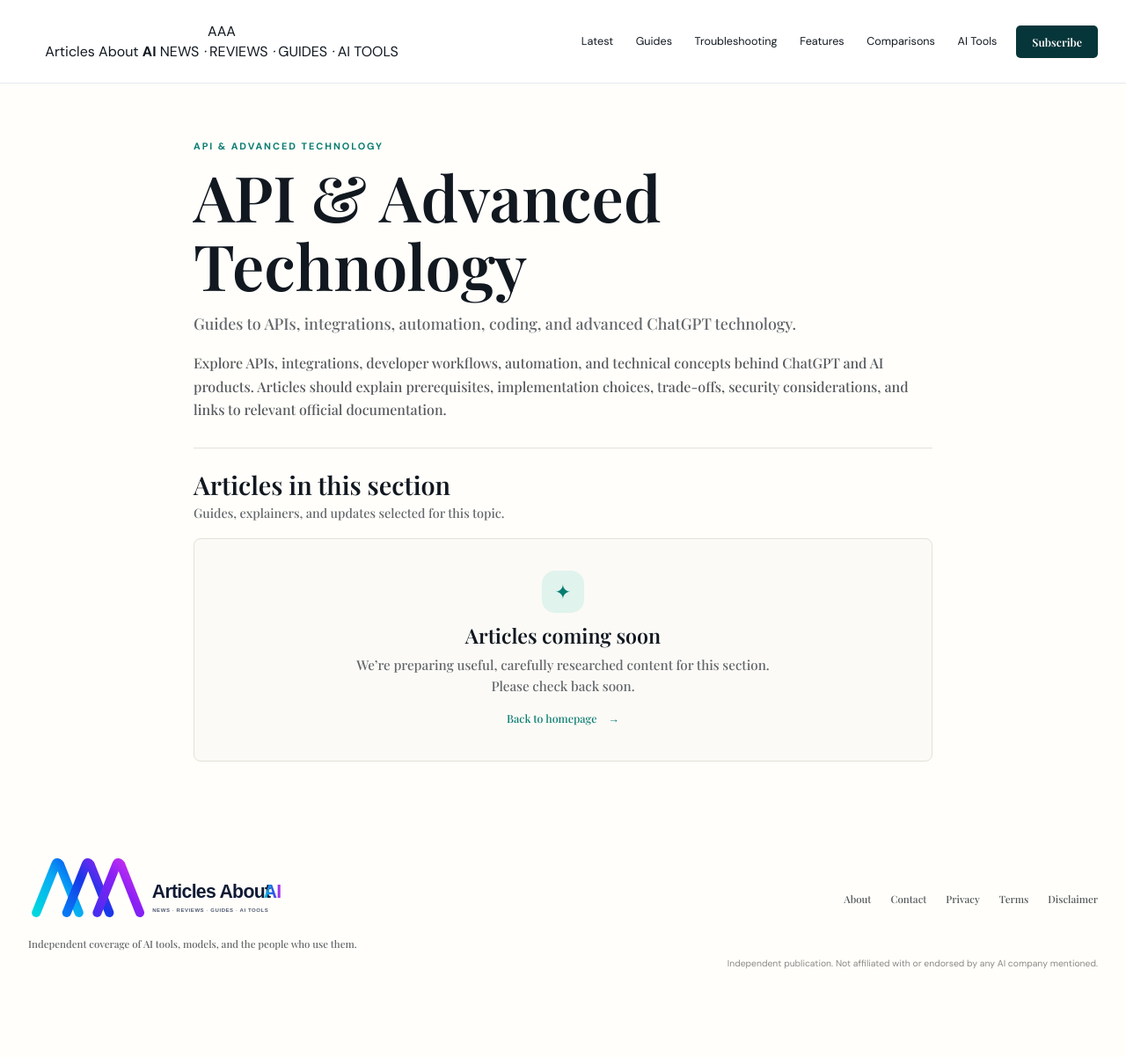
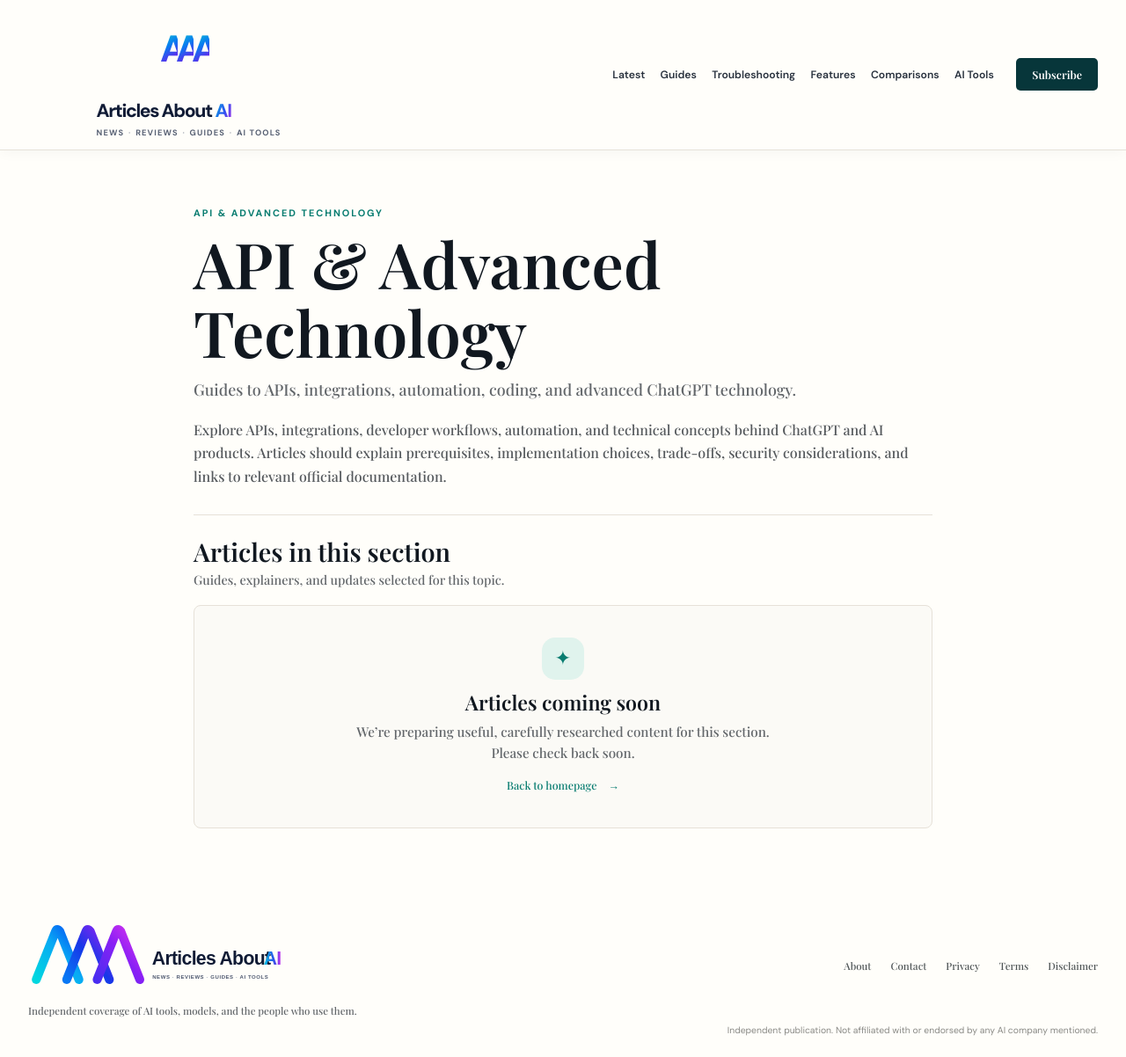
Before and after one commit to todaysnewsai/ChatGPTScope, a Jekyll site: the page built from api-technology/index.md, in a window 1280 px wide and 1202 px high. Shown: the whole window at 88% size. Built offline with Jekyll 4.4.1, drawn with Linux system fonts in a browser that asks for light colours.

Commit message:
Style redesigned responsive site masthead

```diff
--- a/assets/css/style.css
+++ b/assets/css/style.css
@@ -351,3 +351,49 @@
   .category-articles .article-card h3{font-size:1.35rem;line-height:1.32}
   .category-articles .article-card p{font-size:1.04rem;line-height:1.65}
 }
+
+
+/* Clean, balanced responsive masthead */
+.site-header{position:relative;background:#fffefa;border-bottom:1px solid #e5e1d9;box-shadow:0 3px 14px rgba(17,24,32,.035)}
+.header-inner{min-height:104px;display:flex;align-items:center;gap:clamp(14px,2vw,28px);padding-top:12px;padding-bottom:12px}
+.header-brand{display:flex!important;align-items:center;gap:15px;flex:0 1 365px!important;min-width:0;text-decoration:none}
+.header-brand-mark{position:relative;display:flex;align-items:center;justify-content:center;flex:0 0 88px;height:54px;overflow:hidden;font:800 2.65rem/.9 var(--sans);letter-spacing:-.24em;padding-right:9px}
+.header-brand-mark span{display:inline-block;background:linear-gradient(145deg,#12c9cf 5%,#087cf0 42%,#5435ed 72%,#c02de9 100%);background-clip:text;-webkit-background-clip:text;color:transparent}
+.header-brand-mark span:nth-child(2){margin-left:-2px}
+.header-brand-mark span:nth-child(3){margin-left:-2px}
+.header-brand-copy{display:flex;flex-direction:column;justify-content:center;gap:7px;min-width:0}
+.header-brand-name{display:block;color:#101b35;font:800 clamp(1.2rem,1.65vw,1.65rem)/1.08 var(--sans);letter-spacing:-.065em;white-space:nowrap}
+.header-brand-name strong{font-weight:800;background:linear-gradient(110deg,#08b8d8,#2855f1 55%,#ad2ce9);background-clip:text;-webkit-background-clip:text;color:transparent}
+.header-brand-tagline{display:block;color:#586174;font:700 .58rem/1.4 var(--sans);letter-spacing:.12em;white-space:nowrap}
+.header-brand-tagline i{font-style:normal;color:#a4a9b4;padding:0 .16em}
+.site-nav{gap:clamp(10px,1.35vw,20px)}
+.site-nav a{font-size:.76rem;font-weight:600;color:#28313e}
+.menu-toggle{border-radius:6px;padding:8px 10px;line-height:1}
+@media(max-width:1100px){
+ .header-inner{gap:14px}
+ .header-brand{flex-basis:300px;gap:10px}
+ .header-brand-mark{flex-basis:68px;height:46px;font-size:2.15rem}
+ .header-brand-name{font-size:1.25rem}
+ .header-brand-tagline{font-size:.49rem;letter-spacing:.09em}
+ .site-nav{gap:10px}
+ .site-nav a{font-size:.69rem}
+}
+@media(max-width:900px){
+ .header-inner{min-height:84px}
+ .header-brand{flex:0 1 auto!important}
+ .header-brand-mark{flex-basis:65px;height:42px;font-size:2.05rem}
+ .header-brand-name{font-size:1.2rem}
+ .header-brand-tagline{font-size:.48rem;letter-spacing:.075em}
+ .menu-toggle{margin-left:auto}
+}
+@media(max-width:600px){
+ .header-inner{display:grid!important;grid-template-columns:minmax(0,1fr) auto!important;gap:8px 10px!important;min-height:0!important;padding:13px 16px!important}
+ .header-brand{grid-column:1;grid-row:1;gap:8px;width:100%;max-width:100%;overflow:visible}
+ .header-brand-mark{flex:0 0 51px;width:51px;height:36px;font-size:1.72rem;letter-spacing:-.25em;padding-right:6px}
+ .header-brand-copy{gap:5px}
+ .header-brand-name{font-size:clamp(.94rem,4.4vw,1.18rem);letter-spacing:-.06em}
+ .header-brand-tagline{font-size:clamp(.36rem,1.8vw,.48rem);letter-spacing:.055em}
+ .header-brand-tagline i{padding:0 1px}
+ .menu-toggle{grid-column:2;grid-row:1;margin:0;padding:7px 8px;font-size:1.25rem}
+ .site-nav{grid-column:1/-1;grid-row:2;margin:0;width:100%}
+}
```
